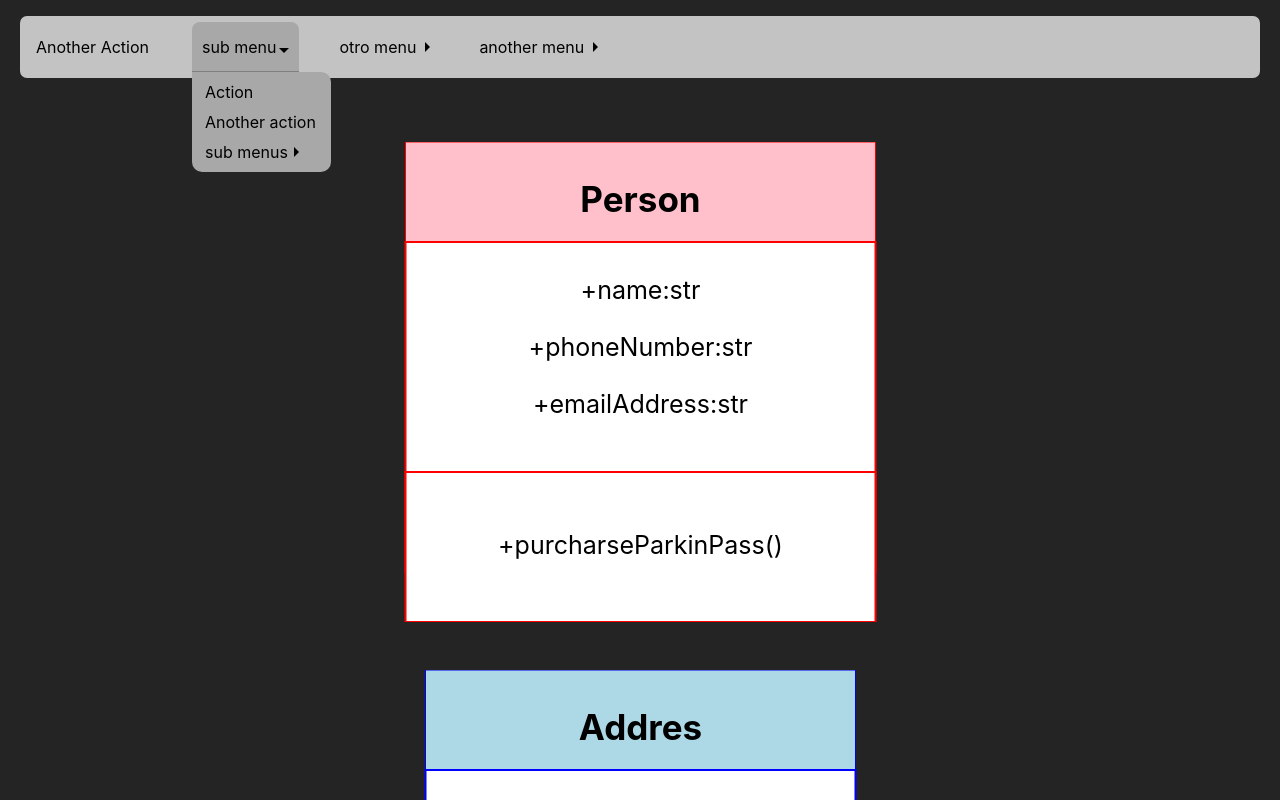
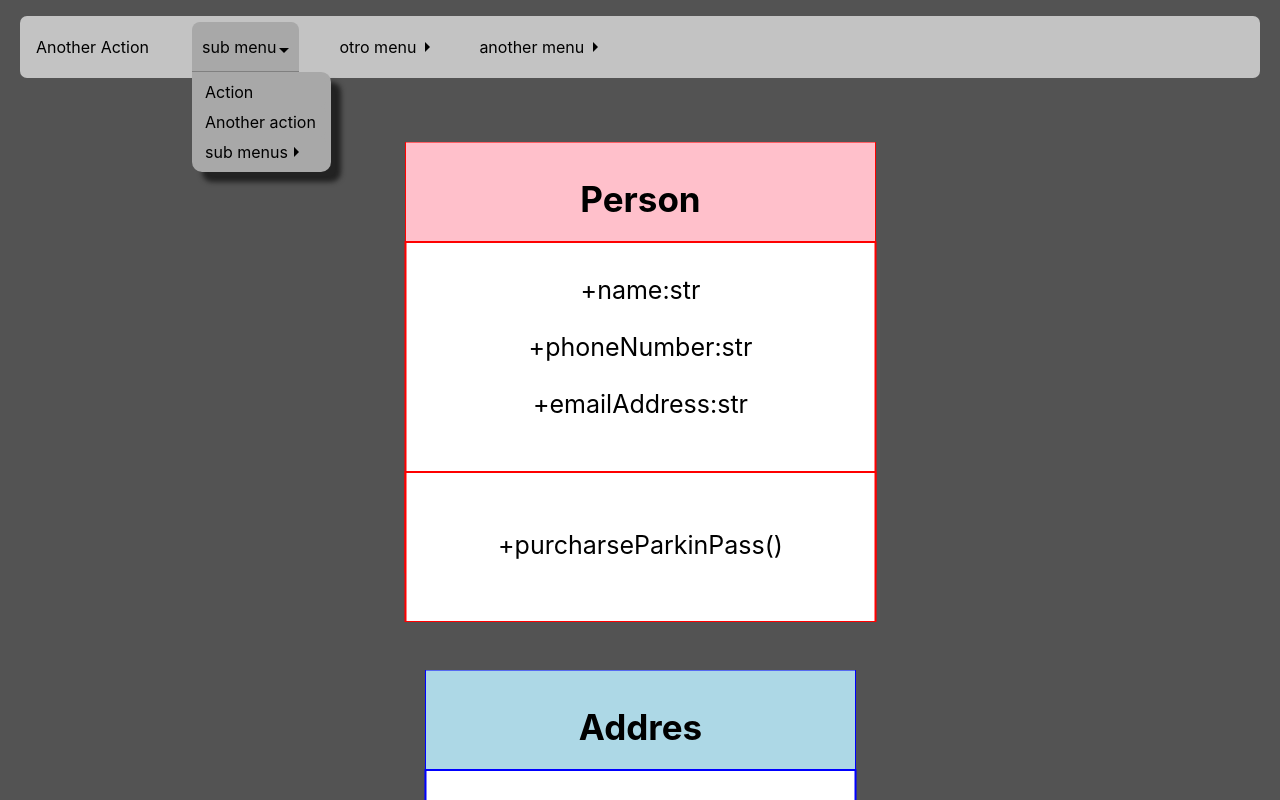
Before and after one commit to LucaPetrocchi/js-integrador, a React (Vite) app: page / in a window 1280 px wide. Both pictures are taken after a click on the item "sub menu". Shown: the top 800 px of the page. Built offline with nearby package versions, Linux system fonts and the light colour scheme.

Commit message:
sombra para submenus

```diff
--- a/src/components/secondlevel/FolderContents.jsx
+++ b/src/components/secondlevel/FolderContents.jsx
@@ -8,7 +8,7 @@ function FolderContents({ items, subItems, itemBackground }) {
   return (
     <ul
       className='folderContents sharedFolder'
-      style={{ translate: `-10px 44.9px`, backgroundColor: itemBackground }}
+      style={{ translate: `-10px 44.9px`, backgroundColor: itemBackground,  boxShadow: '10px 10px 5px 0px #222222' }}
     >
       {items.map((item, index) => {
         return (<div key={index}>
--- a/src/components/thirdlevel/SubFolderContents.jsx
+++ b/src/components/thirdlevel/SubFolderContents.jsx
@@ -5,7 +5,7 @@ import ThirdLevelItem from './ThirdLevelItem'
 
 function SubFolderContents({ items, itemBackground, positionW }) {
   return (
-    <ul className='subfolderContents sharedFolder' style={{ translate: `${positionW -10}px -8px`, backgroundColor: itemBackground }}>
+    <ul className='subfolderContents sharedFolder' style={{ translate: `${positionW -10}px -8px`, backgroundColor: itemBackground, boxShadow: '10px 10px 5px 0px #222222'}}>
       {items.map((item) => {
         return (
           <ThirdLevelItem key={item.id} name={item.name} itemBackground={itemBackground} id={item.id} />
--- a/src/index.css
+++ b/src/index.css
@@ -3,7 +3,7 @@
 
   color-scheme: light dark;
   color: rgba(255, 255, 255, 0.87);
-  background-color: #242424;
+  background-color: #535353;
 
 }
 
```
